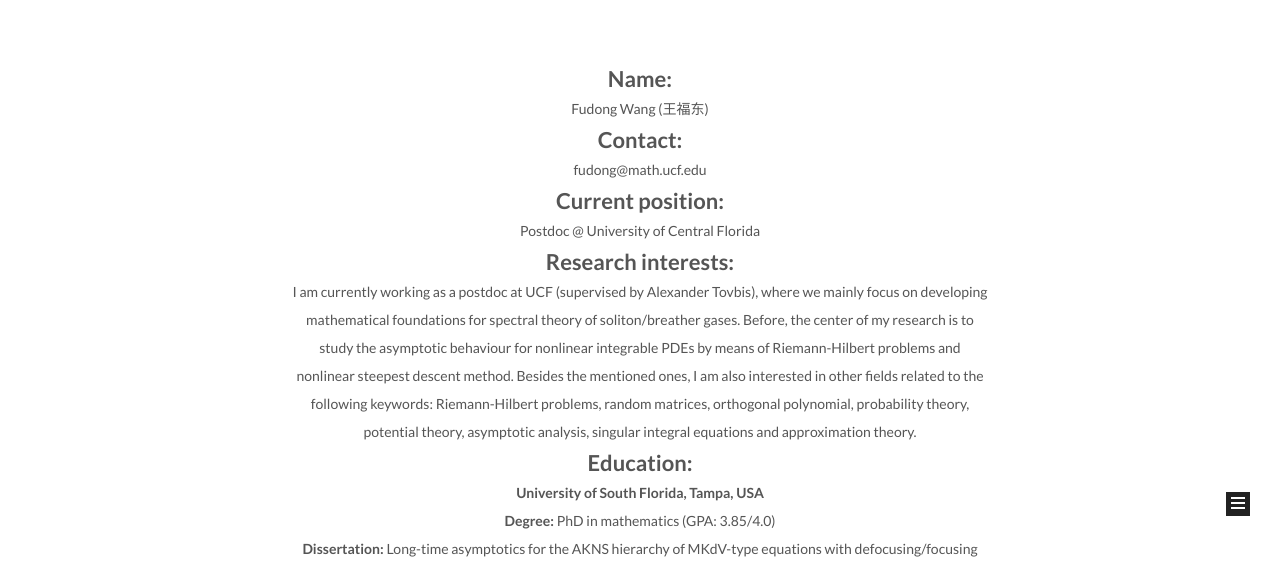
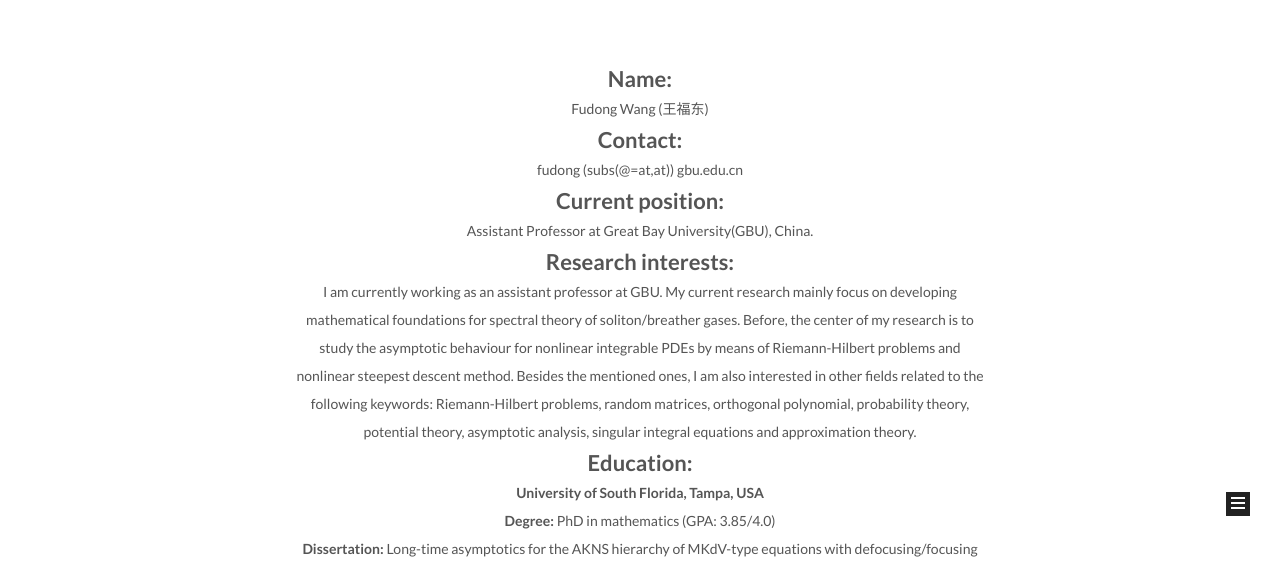
Before and after one commit to fudongone/fudongone.github.io, a plain HTML site: page index.html in a window 1280 px wide. Shown: the part 239-800 px from the top of the page. Drawn offline with nearby package versions, Linux system fonts and the light colour scheme; some packages are replaced by stand-ins of ours.

Commit message:
Update index.html
change institute

```diff
--- a/index.html
+++ b/index.html
@@ -374,17 +374,17 @@
 <div>Fudong Wang (王福东)</div>
 
 <h1>Contact: </h1>
-<div>fudong@math.ucf.edu</div>
+<div>fudong (subs(@=at,at)) gbu.edu.cn</div>
 
 <h1>Current position: </h1>
-<div>Postdoc @ University of Central Florida
+<div>Assistant Professor at Great Bay University(GBU), China.
   <br>
 
 </div>
 
 
 <h1>Research interests:</h1>
-<div>I am currently working as a postdoc at UCF (supervised by Alexander Tovbis), where we mainly focus on developing mathematical foundations for spectral
+<div>I am currently working as an assistant professor at GBU. My current research mainly focus on developing mathematical foundations for spectral
 theory of soliton/breather gases. Before, the center of my research is to study the asymptotic behaviour for nonlinear integrable PDEs by means of Riemann-Hilbert problems and nonlinear steepest descent method.
 Besides the mentioned ones, I am also interested
 in other fields related to the following keywords: Riemann-Hilbert problems, random matrices, orthogonal polynomial, probability theory,
```
